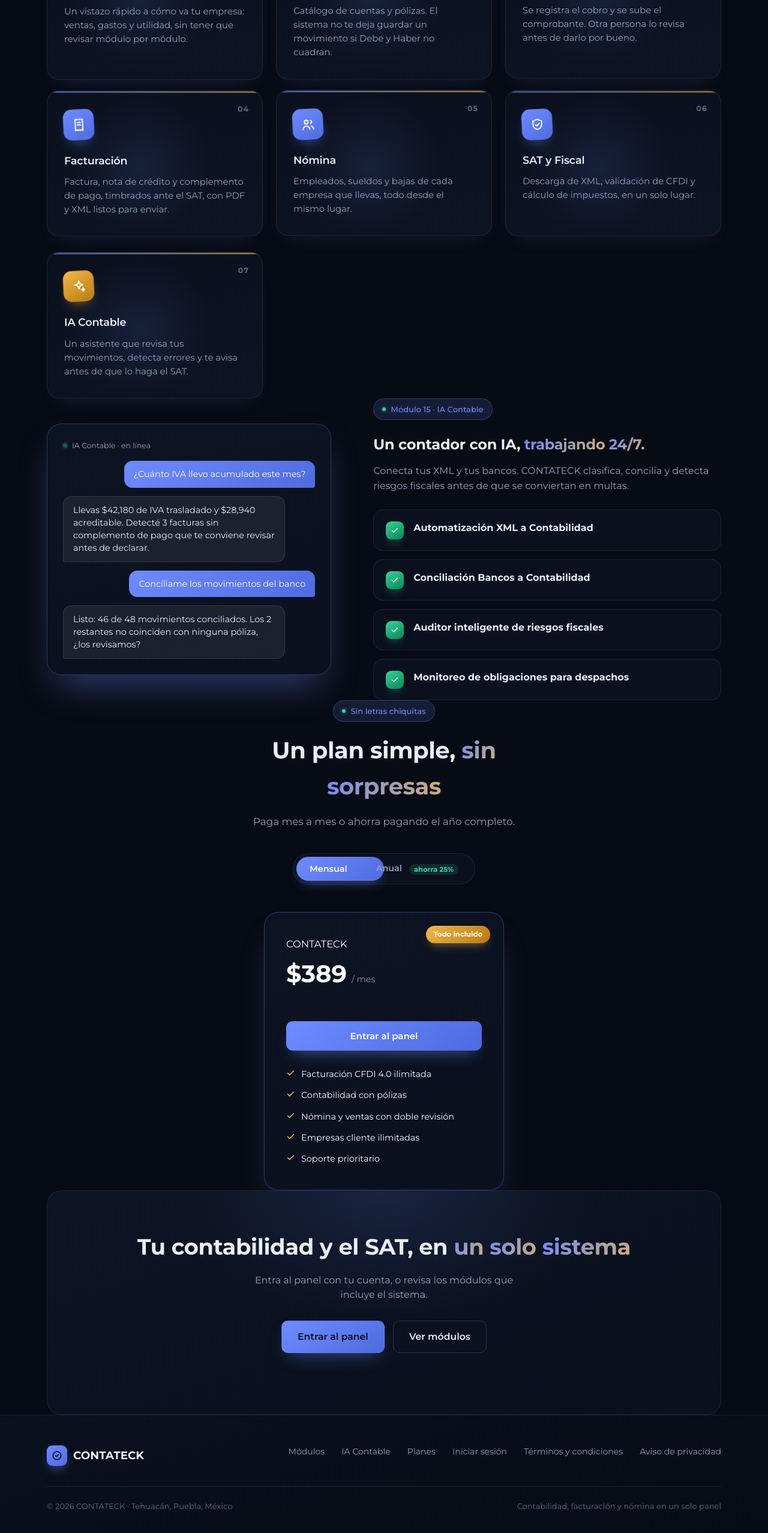
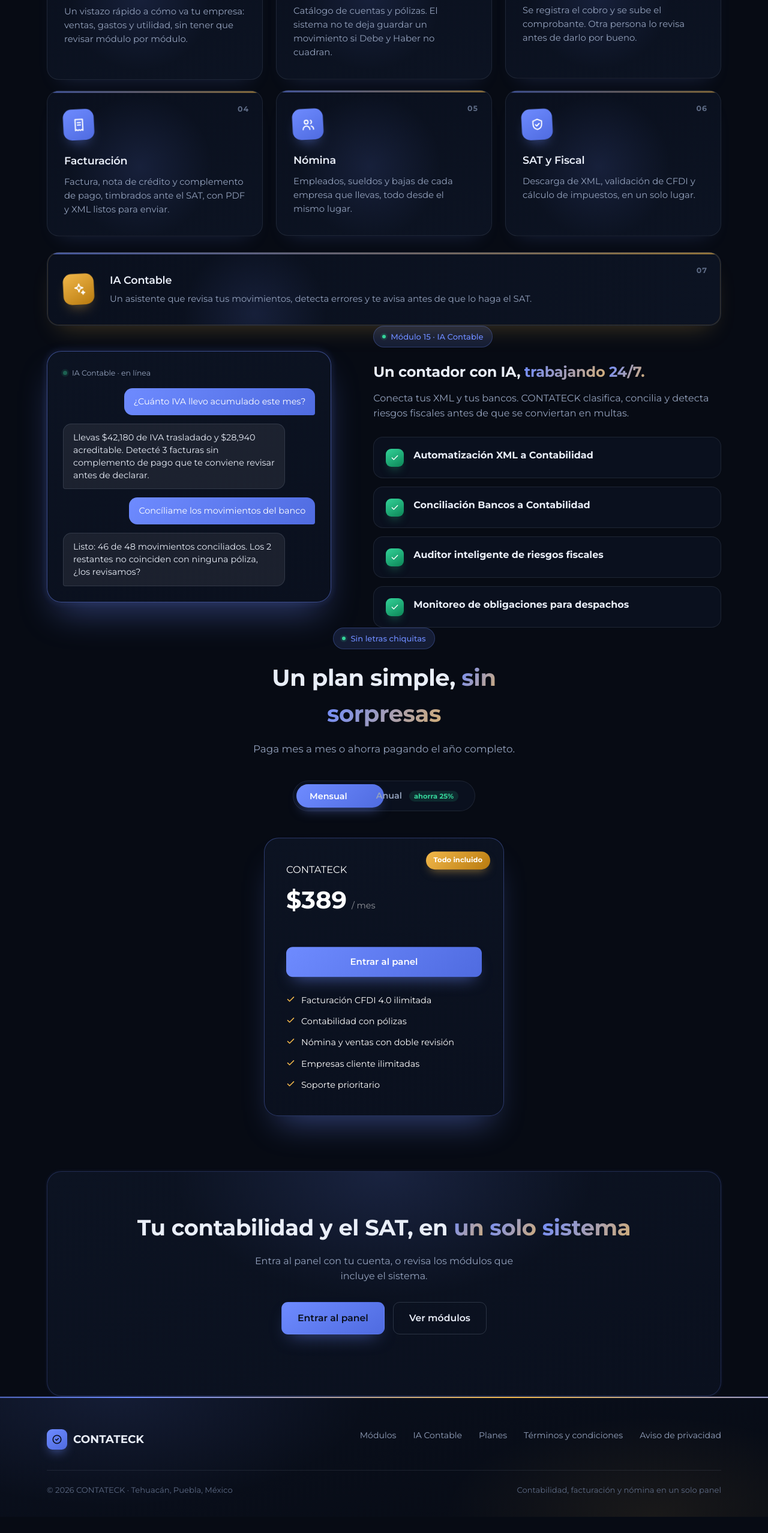
Before and after one commit to teccapitalweb/contateck-platform, a plain HTML site: page frontend/index.html in a window 1280 px wide. Shown: the part 1217-3772 px from the top of the page at 60% size. After the commit the page ends 3745 px from the top, so only its background shows below. Drawn offline with Linux system fonts and the light colour scheme.

Commit message:
Enhance feature card styles and layout
Added new styles for wide feature cards and animations. Updated IA Contable section layout and adjusted footer link styles.

```diff
--- a/frontend/index.html
+++ b/frontend/index.html
@@ -432,6 +432,22 @@
     0%,100%{transform:scale(1) rotate(0deg);}
     50%{transform:scale(1.07) rotate(-3deg);}
   }
+  /* La última tarjeta (IA Contable) ocupa todo el ancho, como barra
+     destacada, en vez de quedar sola dejando espacio vacío */
+  .feat--wide{
+    grid-column:1 / -1;
+    display:flex; align-items:center; gap:28px;
+    background:linear-gradient(100deg, var(--ink-850), var(--ink-800));
+    animation:wideGlow 4.5s ease-in-out infinite;
+  }
+  .feat--wide .ico{margin-bottom:0; flex:none;}
+  .feat--wide .feat--wide-copy{flex:1;}
+  .feat--wide h3{margin-bottom:6px;}
+  @keyframes wideGlow{
+    0%,100%{box-shadow:0 20px 40px -20px rgba(242,184,75,.25), 0 0 0 1px rgba(242,184,75,.16) inset;}
+    50%{box-shadow:0 20px 48px -16px rgba(242,184,75,.45), 0 0 0 1px rgba(242,184,75,.3) inset;}
+  }
+  @media (max-width:640px){.feat--wide{flex-direction:column; align-items:flex-start; text-align:left;}}
   @media (max-width:900px){.feat-grid{grid-template-columns:1fr;}}
 
   /* ============ balance showcase ============ */
@@ -542,7 +558,7 @@
     vertical-align:middle;
   }
 
-  .plan-single{max-width:400px; margin:0 auto;}
+  .plan-single{max-width:400px; margin:0 auto 90px;}
   .plan-card{
     position:relative; background:var(--ink-850); border:1px solid var(--line); border-radius:var(--radius-lg);
     padding:40px 36px; overflow:hidden;
@@ -552,7 +568,11 @@
   .plan-card.featured{
     background:linear-gradient(165deg, #0C1322, #0A101E);
     border-color:rgba(110,139,255,.35);
-    box-shadow:0 30px 54px -24px rgba(110,139,255,.4);
+    animation:planFloat 6s ease-in-out infinite;
+  }
+  @keyframes planFloat{
+    0%,100%{transform:translateY(0); box-shadow:0 30px 54px -24px rgba(110,139,255,.4);}
+    50%{transform:translateY(-8px); box-shadow:0 38px 64px -22px rgba(110,139,255,.55);}
   }
   .plan-badge{
     position:absolute; top:22px; right:22px;
@@ -574,11 +594,15 @@
   .plan-cta.solid{background:linear-gradient(135deg, var(--brand), var(--brand-2)); color:#fff; box-shadow:0 14px 26px -12px rgba(110,139,255,.55);}
   .plan-cta.outline{background:transparent; border:1px solid var(--line-strong); color:var(--text);}
   .plan-list{list-style:none; display:flex; flex-direction:column; gap:13px;}
-  .plan-list li{display:flex; gap:10px; align-items:flex-start; font-size:.9rem; color:var(--muted);}
+  .plan-list li{display:flex; gap:10px; align-items:flex-start; font-size:.9rem; color:var(--muted); transition:color .25s var(--ease);}
   .plan-card.featured .plan-list li, .plan-card.featured .plan-name, .plan-card.featured .plan-price .amt{color:#fff;}
   .plan-card.featured .plan-price .per, .plan-card.featured .plan-equiv{color:rgba(255,255,255,.55);}
-  .plan-list li svg{width:15px; height:15px; flex:none; margin-top:2px; color:var(--up);}
+  .plan-list li svg{width:15px; height:15px; flex:none; margin-top:2px; color:var(--up); transition:transform .3s var(--ease), color .3s var(--ease);}
   .plan-card.featured .plan-list li svg{color:var(--gold);}
+  /* las palomitas crecen al pasar el mouse sobre cada renglón */
+  .plan-list li:hover{color:var(--text);}
+  .plan-card.featured .plan-list li:hover{color:#fff;}
+  .plan-list li:hover svg{transform:scale(1.35) rotate(-8deg);}
 
   .price-amt{display:inline-block; transition:opacity .18s var(--ease), transform .18s var(--ease);}
   @media (max-width:720px){.plans-grid{grid-template-columns:1fr;}}
@@ -588,6 +612,11 @@
     background:linear-gradient(160deg, var(--ink-800), var(--ink-850));
     border:1px solid var(--line); border-radius:var(--radius-lg);
     padding:64px 50px; text-align:center; position:relative; overflow:hidden;
+    animation:ctaBorderGlow 4.5s ease-in-out infinite;
+  }
+  @keyframes ctaBorderGlow{
+    0%,100%{border-color:rgba(110,139,255,.18); box-shadow:0 0 0 1px rgba(110,139,255,.06);}
+    50%{border-color:rgba(110,139,255,.55); box-shadow:0 0 40px 4px rgba(110,139,255,.22);}
   }
   .cta::before{
     content:''; position:absolute; inset:0;
@@ -599,14 +628,35 @@
 
   /* ============ footer ============ */
   footer{
+    position:relative;
     background:linear-gradient(165deg, var(--ink-850), var(--ink-900));
-    border-top:1px solid var(--line);
-    padding:50px 0 34px;
+    border-top:1px solid rgba(110,139,255,.2);
+    padding:54px 0 34px;
+    overflow:hidden;
   }
+  footer::before{
+    content:''; position:absolute; top:0; left:0; right:0; height:2px;
+    background:linear-gradient(90deg, transparent, var(--brand), var(--gold), var(--brand), transparent);
+    background-size:200% 100%;
+    animation:footBar 6s linear infinite;
+  }
+  footer::after{
+    content:''; position:absolute; inset:0; pointer-events:none; z-index:0;
+    background:radial-gradient(ellipse 600px 260px at 15% 0%, rgba(110,139,255,.10), transparent 70%),
+                radial-gradient(ellipse 500px 240px at 85% 100%, rgba(242,184,75,.08), transparent 70%);
+  }
+  footer .wrap{position:relative; z-index:1;}
+  @keyframes footBar{0%{background-position:0% 0;} 100%{background-position:-200% 0;}}
   .foot-grid{display:flex; justify-content:space-between; flex-wrap:wrap; gap:30px; margin-bottom:34px;}
   .foot-links{display:flex; gap:28px; flex-wrap:wrap;}
-  .foot-links a{color:var(--muted); font-size:.88rem; transition:color .2s;}
-  .foot-links a:hover{color:var(--text);}
+  .foot-links a{position:relative; color:var(--muted); font-size:.88rem; transition:color .25s var(--ease); padding-bottom:2px;}
+  .foot-links a::after{
+    content:''; position:absolute; left:0; bottom:0; width:100%; height:1.5px; transform:scaleX(0); transform-origin:left;
+    background:linear-gradient(90deg, var(--brand), var(--gold));
+    transition:transform .3s var(--ease);
+  }
+  .foot-links a:hover{color:var(--brand);}
+  .foot-links a:hover::after{transform:scaleX(1);}
   .foot-bottom{color:var(--faint); font-size:.82rem; display:flex; justify-content:space-between; flex-wrap:wrap; gap:10px; border-top:1px solid var(--line); padding-top:22px;}
 
   /* ============ reveal on scroll (one orchestrated pattern) ============ */
@@ -622,17 +672,36 @@
 
   /* panel decorativo del chat de IA */
   .ia-demo{
+    position:relative;
     background:linear-gradient(165deg, #0C1322, #0A101E);
     border:1px solid rgba(110,139,255,.3); border-radius:var(--radius-lg);
     padding:26px; box-shadow:var(--shadow);
     display:flex; flex-direction:column; gap:14px;
+    animation:iaBorderGlow 4s ease-in-out infinite;
+  }
+  @keyframes iaBorderGlow{
+    0%,100%{border-color:rgba(110,139,255,.3); box-shadow:var(--shadow), 0 0 0 1px rgba(110,139,255,.08);}
+    50%{border-color:rgba(110,139,255,.65); box-shadow:var(--shadow), 0 0 26px 2px rgba(110,139,255,.28);}
   }
   .ia-tag{display:flex; align-items:center; gap:8px; color:#94A2BD; font-size:.78rem; margin-bottom:2px;}
   .ia-tag i{width:7px; height:7px; border-radius:50%; background:var(--up); box-shadow:0 0 0 3px rgba(52,211,153,.25); animation:pulseDot 2s ease-in-out infinite;}
   @keyframes pulseDot{0%,100%{opacity:1;}50%{opacity:.4;}}
-  .ia-msg{max-width:88%; padding:12px 16px; border-radius:14px; font-size:.9rem; line-height:1.45;}
+  .ia-msg{
+    max-width:88%; padding:12px 16px; border-radius:14px; font-size:.9rem; line-height:1.45;
+    opacity:0; transform:translateY(14px) scale(.97);
+    transition:opacity .5s var(--ease), transform .5s var(--ease);
+  }
+  .ia-demo.in .ia-msg{opacity:1; transform:translateY(0) scale(1);}
+  .ia-demo.in .ia-msg:nth-child(2){transition-delay:.15s;}
+  .ia-demo.in .ia-msg:nth-child(3){transition-delay:.4s;}
+  .ia-demo.in .ia-msg:nth-child(4){transition-delay:.65s;}
+  .ia-demo.in .ia-msg:nth-child(5){transition-delay:.9s;}
   .ia-msg.user{align-self:flex-end; background:linear-gradient(135deg, var(--brand), var(--brand-2)); color:#fff; border-bottom-right-radius:4px;}
   .ia-msg.bot{align-self:flex-start; background:rgba(255,255,255,.07); color:#E9EEF8; border:1px solid rgba(148,163,184,.18); border-bottom-left-radius:4px;}
+
+  /* checks de la lista IA: se agrandan al pasar el mouse */
+  .showcase-copy li .dot{transition:transform .3s var(--ease), box-shadow .3s var(--ease);}
+  .showcase-copy li:hover .dot{transform:scale(1.22) rotate(-6deg); box-shadow:0 14px 22px -8px rgba(52,211,153,.7);}
 </style>
 </head>
 <body>
@@ -770,11 +839,13 @@
         <h3>SAT y Fiscal</h3>
         <p>Descarga de XML, validación de CFDI y cálculo de impuestos, en un solo lugar.</p>
       </div>
-      <div class="feat gold">
+      <div class="feat gold feat--wide">
         <span class="modn">07</span>
         <span class="ico"><svg viewBox="0 0 24 24" fill="none" stroke="currentColor" stroke-width="1.8" stroke-linejoin="round" stroke-linecap="round"><path d="M12 3l1.7 4.8L18.5 9.5l-4.8 1.7L12 16l-1.7-4.8L5.5 9.5l4.8-1.7z"/><path d="M18.5 14.5l.7 2 2 .7-2 .7-.7 2-.7-2-2-.7 2-.7z"/></svg></span>
-        <h3>IA Contable</h3>
-        <p>Un asistente que revisa tus movimientos, detecta errores y te avisa antes de que lo haga el SAT.</p>
+        <div class="feat--wide-copy">
+          <h3>IA Contable</h3>
+          <p>Un asistente que revisa tus movimientos, detecta errores y te avisa antes de que lo haga el SAT.</p>
+        </div>
       </div>
     </div>
   </section>
@@ -864,7 +935,6 @@
         <a href="#modulos">Módulos</a>
         <a href="#ia">IA Contable</a>
         <a href="#planes">Planes</a>
-        <a href="login.html">Iniciar sesión</a>
         <a href="terminos-y-condiciones.html">Términos y condiciones</a>
         <a href="aviso-de-privacidad.html">Aviso de privacidad</a>
       </div>
```
